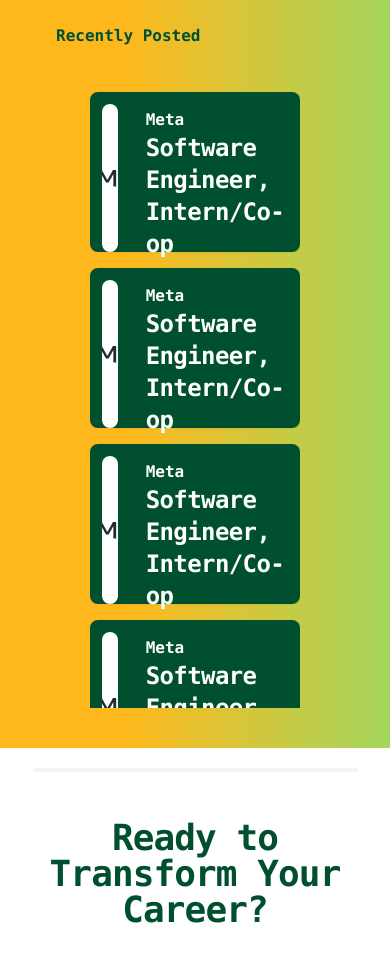
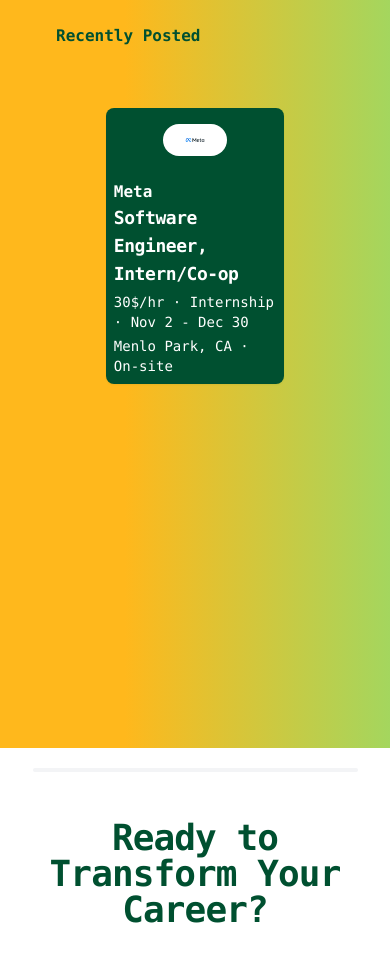
Before and after one commit to SunhakLov/Job-Board-Web-App, a plain HTML site: page client/index.html in a window 390 px wide. Shown: the part 900-1865 px from the top of the page. Drawn offline with nearby package versions, Linux system fonts and the light colour scheme.

Commit message:
update job cards responsive

```diff
--- a/client/index.html
+++ b/client/index.html
@@ -85,115 +85,35 @@
         <div
             class="card-container flex flex-col gap-4 mt-5 overflow-y-scroll h-[40rem] p-6 border-6 rounded-lg border-double border-[#005030] mx-auto md:my-10 w-5/6">
 
-            <div class="flex flex-col gap-4">
+            <div class="flex flex-col gap-4 p-4">
                 <div
-                    class="flex flex-row bg-[#005030] text-white rounded-lg shadow-sm md:flex-row  transition-all duration-200 ease-in-out hover:bg-[#a4d65e] hover:text-[#005030] h-40 transition-colors duration-300">
-                    <div class="pt-3 px-3 flex align-center justify-center h-full">
+                    class="flex flex-col sm:flex-row bg-[#005030] text-white rounded-lg shadow-sm transition-all duration-300 ease-in-out hover:bg-[#a4d65e] hover:text-[#005030] sm:h-40 w-full">
+
+                    <div class="p-4 flex items-center justify-center">
                         <img src="./images/meta.png" alt="Meta logo"
-                            class="w-[4rem] h-[4rem] rounded-full object-cover object-center" />
+                            class="w-16 h-16 sm:w-20 sm:h-20 rounded-full object-cover object-center" />
                     </div>
-                    <div class="flex flex-col p-4 leading-normal gap-1 h-full">
+
+                    <div class="flex flex-col sm:p-2 p-2 leading-normal gap-1 justify-between h-full">
                         <div class="company-role">
-                            <p class="font-bold">Meta</p>
-                            <p class="text-2xl font-bold tracking-tight">
-                                Software
-                                Engineer, Intern/Co-op
+                            <p class="font-bold text-base md:text-base">Meta</p>
+                            <p class="text-lg md:text-xl font-bold tracking-tight">
+                                Software Engineer, Intern/Co-op
                             </p>
                         </div>
                         <p class="font-thin text-sm">
                             <span class="salary">30$/hr</span> &middot;
-                            <span class="type">Intership</span> &middot;
-                            <span class="Duration">Nov 2 - Dec 30</span>
+                            <span class="type">Internship</span> &middot;
+                            <span class="duration">Nov 2 - Dec 30</span>
                         </p>
-
-                        <p class="font-thin text-sm mt-6">
-                            <span class="location">Menlo Park, CA</span> &middot;
-                            <span class="type">On-site</span>
-                        </p>
-                    </div>
-                </div>
-
-                <div
-                    class="flex flex-row bg-[#005030] text-white rounded-lg shadow-sm md:flex-row  transition-all duration-200 ease-in-out hover:bg-[#a4d65e] hover:text-[#005030] h-40 transition-colors duration-300">
-                    <div class="pt-3 px-3 flex align-center justify-center h-full">
-                        <img src="./images/meta.png" alt="Meta logo"
-                            class="w-[4rem] h-[4rem] rounded-full object-cover object-center" />
-                    </div>
-                    <div class="flex flex-col p-4 leading-normal gap-1 h-full">
-                        <div class="company-role">
-                            <p class="font-bold">Meta</p>
-                            <p class="text-2xl font-bold tracking-tight">
-                                Software
-                                Engineer, Intern/Co-op
-                            </p>
-                        </div>
-                        <p class="font-thin text-sm">
-                            <span class="salary">30$/hr</span> &middot;
-                            <span class="type">Intership</span> &middot;
-                            <span class="Duration">Nov 2 - Dec 30</span>
-                        </p>
-
-                        <p class="font-thin text-sm mt-6">
-                            <span class="location">Menlo Park, CA</span> &middot;
-                            <span class="type">On-site</span>
-                        </p>
-                    </div>
-                </div>
-
-                <div
-                    class="flex flex-row bg-[#005030] text-white rounded-lg shadow-sm md:flex-row  transition-all duration-200 ease-in-out hover:bg-[#a4d65e] hover:text-[#005030] h-40 transition-colors duration-300">
-                    <div class="pt-3 px-3 flex align-center justify-center h-full">
-                        <img src="./images/meta.png" alt="Meta logo"
-                            class="w-[4rem] h-[4rem] rounded-full object-cover object-center" />
-                    </div>
-                    <div class="flex flex-col p-4 leading-normal gap-1 h-full">
-                        <div class="company-role">
-                            <p class="font-bold">Meta</p>
-                            <p class="text-2xl font-bold tracking-tight">
-                                Software
-                                Engineer, Intern/Co-op
-                            </p>
-                        </div>
-                        <p class="font-thin text-sm">
-                            <span class="salary">30$/hr</span> &middot;
-                            <span class="type">Intership</span> &middot;
-                            <span class="Duration">Nov 2 - Dec 30</span>
-                        </p>
-
-                        <p class="font-thin text-sm mt-6">
-                            <span class="location">Menlo Park, CA</span> &middot;
-                            <span class="type">On-site</span>
-                        </p>
-                    </div>
-                </div>
-
-                <div
-                    class="flex flex-row bg-[#005030] text-white rounded-lg shadow-sm md:flex-row  transition-all duration-200 ease-in-out hover:bg-[#a4d65e] hover:text-[#005030] h-40 transition-colors duration-300">
-                    <div class="pt-3 px-3 flex align-center justify-center h-full">
-                        <img src="./images/meta.png" alt="Meta logo"
-                            class="w-[4rem] h-[4rem] rounded-full object-cover object-center" />
-                    </div>
-                    <div class="flex flex-col p-4 leading-normal gap-1 h-full">
-                        <div class="company-role">
-                            <p class="font-bold">Meta</p>
-                            <p class="text-2xl font-bold tracking-tight">
-                                Software
-                                Engineer, Intern/Co-op
-                            </p>
-                        </div>
-                        <p class="font-thin text-sm">
-                            <span class="salary">30$/hr</span> &middot;
-                            <span class="type">Intership</span> &middot;
-                            <span class="Duration">Nov 2 - Dec 30</span>
-                        </p>
-
-                        <p class="font-thin text-sm mt-6">
+                        <p class="font-thin text-sm sm:mt-2">
                             <span class="location">Menlo Park, CA</span> &middot;
                             <span class="type">On-site</span>
                         </p>
                     </div>
                 </div>
             </div>
+
         </div>
 
     </section>
```
